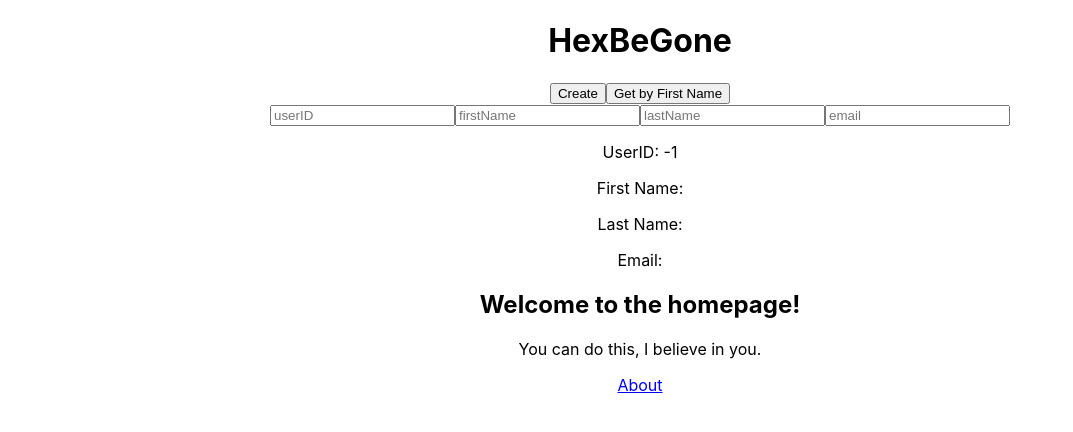
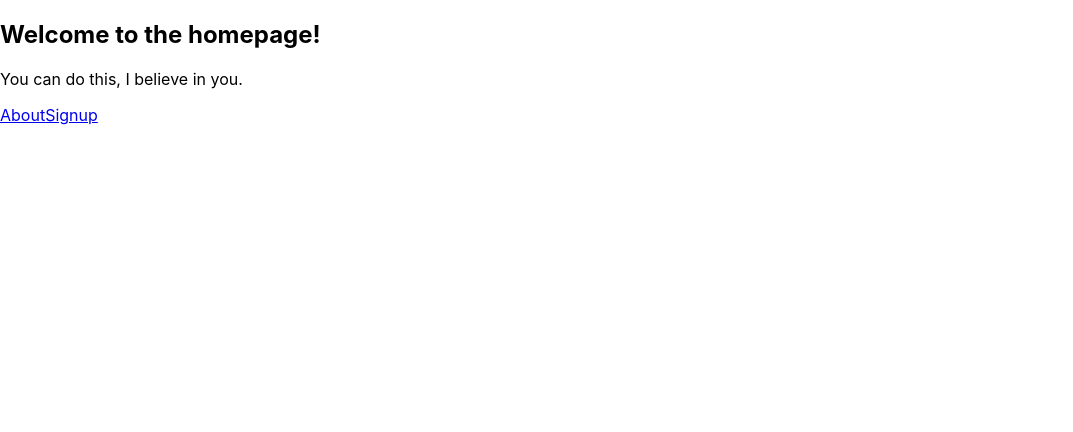
Before and after one commit to Owen-Delisle/hexbegone, a React (Create React App) app: page / in a window 1280 px wide. Shown: the top 432 px of the page, without its empty margins (0-1073 px from the left). Built offline with nearby package versions, Linux system fonts and the light colour scheme.

Commit message:
cleaned up the folder structure

```diff
--- a/database/user/UserInterface.ts
+++ /dev/null
@@ -1,6 +0,0 @@
-export interface UserInterface {
-    userID: number,
-    firstName: string,
-    lastName: string,
-    email: string
-}
--- a/src/App.tsx
+++ b/src/App.tsx
@@ -1,152 +1,14 @@
-import React, { ReactNode, useState } from 'react';
-import { Routes, Route, Link } from "react-router-dom";
+import React from 'react';
 import './App.css';
+import Index from "./pages/index"
 
-enum InputTypes {userID = "userID", firstName = "firstName", lastName = "lastName", email = "email"}
-
-interface ITest {
-    userID: number;
-    firstName: string;
-    lastName: string;
-    email: string;
-}
-class Test implements ITest {
-    userID: number;
-    firstName: string;
-    lastName: string;
-    email: string;
-
-    constructor(test?: ITest) {
-        this.userID = test?.userID ?? -1;
-        this.firstName = test?.firstName ?? "";
-        this.lastName = test?.lastName ?? "";
-        this.email = test?.email ?? "";
-    }
-}
 
 class App extends React.Component {
-    state = {
-        returnedData: new Test()
-    }
-
     render() {
-        let newUser = new Test()
-
-        const setInput = (e: any) => {
-            const {name, value} = e.target
-            switch(name) {
-                case InputTypes.userID:
-                    newUser.userID = value
-                    break;
-                case InputTypes.firstName:
-                    newUser.firstName = value
-                    break;
-                case InputTypes.lastName:
-                    newUser.lastName = value
-                    break;
-                case InputTypes.email:
-                    newUser.email = value
-            }
-
-        }
-
-        const fetchData = async () => {
-            const newData = await fetch('/api', {
-                method: 'POST',
-                headers: {
-                    'content-type': 'application/json',
-                    'Accept': 'application/json'
-                },
-                body: JSON.stringify({
-                    name: newUser.firstName
-                })
-            }).then(res => res.json());
-            console.log("New DATA", newData)
-
-            this.setState({
-                returnedData: {
-                userID: newData[0].UserID,
-                firstName: newData[0].FirstName,
-                lastName: newData[0].LastName,
-                email: newData[0].Email}
-                })
-        }
-
-        const createUser = async () => {
-            const newData = await fetch('/create', {
-                method: 'POST',
-                headers: {
-                    'content-type': 'application/json',
-                    'Accept': 'application/json'
-                },
-                body: JSON.stringify({
-                    ...newUser
-                })
-            }).then(res => res.json());
-            console.log("New DATA", newData)
-
-            this.setState({
-                returnedData: {
-                userID: newData[0].UserID,
-                firstName: newData[0].FirstName,
-                lastName: newData[0].LastName,
-                email: newData[0].Email}
-                })
-        }
-
         return (
-            <div className="App">
-                <h1>HexBeGone</h1>
-                <button onClick={() => createUser()
-                }>Create</button>
-                <button onClick={() => fetchData()}>Get by First Name</button>
-                <br />
-                <input type="number" name="userID" placeholder="userID" onChange={setInput}></input>
-                <input name="firstName" placeholder="firstName" onChange={setInput}></input>
-                <input name="lastName" placeholder="lastName" onChange={setInput}></input>
-                <input name="email" placeholder="email" onChange={setInput}></input>
-                <p>UserID: {this.state.returnedData.userID}</p>
-                <p>First Name: {this.state.returnedData.firstName}</p>
-                <p>Last Name: {this.state.returnedData.lastName}</p>
-                <p>Email: {this.state.returnedData.email}</p>
-                <Routes>
-                    <Route path="/" element={<Home />} />
-                    <Route path="about" element={<About />} />
-                </Routes>
-            </div>
+            <Index />
         );
     }
 }
 
-function Home() {
-    return (
-        <>
-            <main>
-                <h2>Welcome to the homepage!</h2>
-                <p>You can do this, I believe in you.</p>
-            </main>
-            <nav>
-                <Link to="/about">About</Link>
-            </nav>
-        </>
-    );
-}
-
-function About() {
-    return (
-        <>
-            <main>
-                <h2>Who are we?</h2>
-                <p>
-                    That feels like an existential question, don't you
-                    think?
-                </p>
-            </main>
-            <nav>
-                <Link to="/">Home</Link>
-            </nav>
-        </>
-    );
-}
-
 export default App;
--- /dev/null
+++ b/src/pages/about.tsx
@@ -0,0 +1,18 @@
+import { Link } from "react-router-dom";
+
+export default function About() {
+    return (
+        <>
+            <main>
+                <h2>Who are we?</h2>
+                <p>
+                    That feels like an existential question, don't you
+                    think?
+                </p>
+            </main>
+            <nav>
+                <Link to="/">Home</Link>
+            </nav>
+        </>
+    );
+}
--- /dev/null
+++ b/src/pages/home.tsx
@@ -0,0 +1,16 @@
+import { Link } from "react-router-dom";
+
+export default function Home() {
+    return (
+        <>
+            <main>
+                <h2>Welcome to the homepage!</h2>
+                <p>You can do this, I believe in you.</p>
+            </main>
+            <nav>
+                <Link to="/about">About</Link>
+                <Link to="/signup">Signup</Link>
+            </nav>
+        </>
+    );
+}
--- /dev/null
+++ b/src/pages/index.tsx
@@ -0,0 +1,16 @@
+import { Routes, Route, Link } from "react-router-dom";
+import Home from "./home"
+import About from "./about"
+import SignUp from "./signup"
+
+export default function Index() {
+    return (
+        <>
+            <Routes>
+                <Route path="/" element={<Home />} />
+                <Route path="about" element={<About />} />
+                <Route path="signup" element={<SignUp />} />
+            </Routes>
+        </>
+    );
+}
--- /dev/null
+++ b/src/pages/signup.tsx
@@ -0,0 +1,92 @@
+import React from 'react';
+import { User, UserInputs } from "../types/user"
+
+export default class SignUp extends React.Component {
+    state = {
+        returnedData: new User()
+    }
+    render() {
+        let newUser = new User()
+
+        const setInput = (e: any) => {
+            const { name, value } = e.target
+            switch (name) {
+                case UserInputs.userID:
+                    newUser.userID = value
+                    break;
+                case UserInputs.firstName:
+                    newUser.firstName = value
+                    break;
+                case UserInputs.lastName:
+                    newUser.lastName = value
+                    break;
+                case UserInputs.email:
+                    newUser.email = value
+            }
+        }
+
+        const fetchData = async () => {
+            const newData = await fetch('/api', {
+                method: 'POST',
+                headers: {
+                    'content-type': 'application/json',
+                    'Accept': 'application/json'
+                },
+                body: JSON.stringify({
+                    name: newUser.firstName
+                })
+            }).then(res => res.json());
+            console.log("New DATA", newData)
+
+            this.setState({
+                returnedData: {
+                    userID: newData[0].UserID,
+                    firstName: newData[0].FirstName,
+                    lastName: newData[0].LastName,
+                    email: newData[0].Email
+                }
+            })
+        }
+
+        const createUser = async () => {
+            const newData = await fetch('/create', {
+                method: 'POST',
+                headers: {
+                    'content-type': 'application/json',
+                    'Accept': 'application/json'
+                },
+                body: JSON.stringify({
+                    ...newUser
+                })
+            }).then(res => res.json());
+            console.log("New DATA", newData)
+
+            this.setState({
+                returnedData: {
+                    userID: newData[0].UserID,
+                    firstName: newData[0].FirstName,
+                    lastName: newData[0].LastName,
+                    email: newData[0].Email
+                }
+            })
+        }
+        return (
+            <>
+                <h1>HexBeGone</h1>
+                <button onClick={() => createUser()
+                }>Create</button>
+                <button onClick={() => fetchData()}>Get by First Name</button>
+                <br />
+                <input type="number" name="userID" placeholder="userID" onChange={setInput}></input>
+                <input name="firstName" placeholder="firstName" onChange={setInput}></input>
+                <input name="lastName" placeholder="lastName" onChange={setInput}></input>
+                <input name="email" placeholder="email" onChange={setInput}></input>
+                <p>UserID: {this.state.returnedData.userID}</p>
+                <p>First Name: {this.state.returnedData.firstName}</p>
+                <p>Last Name: {this.state.returnedData.lastName}</p>
+                <p>Email: {this.state.returnedData.email}</p>
+
+            </>
+        );
+    }
+}
--- /dev/null
+++ b/src/types/user.ts
@@ -0,0 +1,23 @@
+enum UserInputs {userID = "userID", firstName = "firstName", lastName = "lastName", email = "email"}
+
+interface IUser {
+    userID: number;
+    firstName: string;
+    lastName: string;
+    email: string;
+}
+class User implements IUser {
+    userID: number;
+    firstName: string;
+    lastName: string;
+    email: string;
+
+    constructor(test?: IUser) {
+        this.userID = test?.userID ?? -1;
+        this.firstName = test?.firstName ?? "";
+        this.lastName = test?.lastName ?? "";
+        this.email = test?.email ?? "";
+    }
+}
+
+export { UserInputs, User };
```
Also changed, not shown: database/user/User.ts (deleted, +0 -17 lines).
